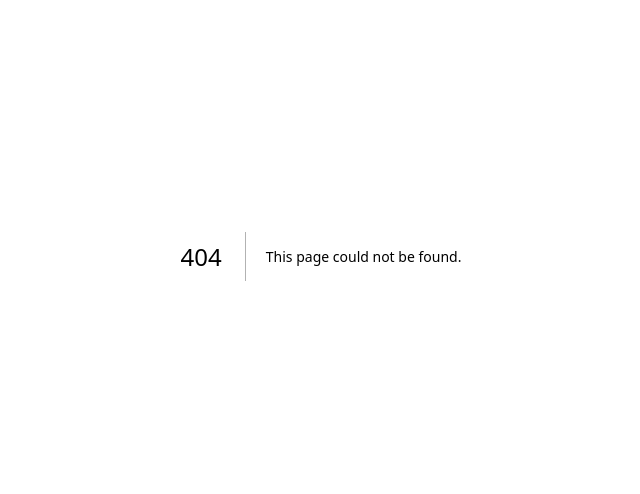
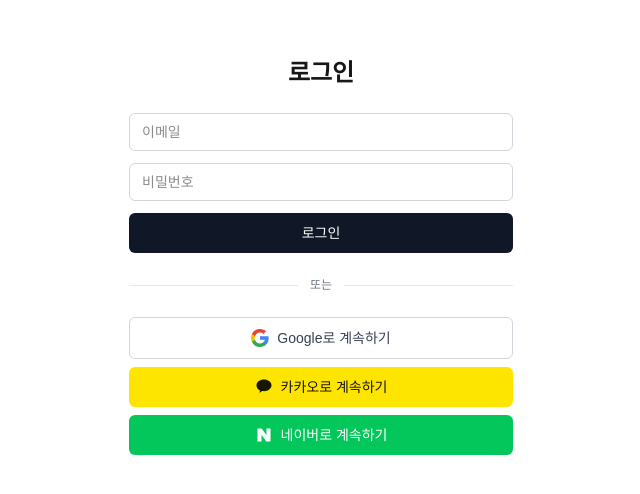
Before and after one commit to tntkorea-glitch/multi-kakako, a Next.js app: page /login in a window 1280 px wide. Before the commit this address had no page. Shown: the part 144-638 px from the top of the page, without its empty margins (319-959 px from the left). Built offline with nearby package versions, Linux system fonts and the light colour scheme.

Commit message:
chore: auto-commit from Claude Code

```diff
--- /dev/null
+++ b/src/app/login/page.tsx
@@ -0,0 +1,122 @@
+"use client";
+
+import { signIn } from "next-auth/react";
+import { useState } from "react";
+
+export default function LoginPage() {
+  const [email, setEmail] = useState("");
+  const [password, setPassword] = useState("");
+  const [loading, setLoading] = useState(false);
+  const [error, setError] = useState<string | null>(null);
+
+  const handleCredentials = async (e: React.FormEvent) => {
+    e.preventDefault();
+    setLoading(true);
+    setError(null);
+    const res = await signIn("credentials", {
+      email,
+      password,
+      redirect: false,
+    });
+    setLoading(false);
+    if (res?.error) {
+      setError("이메일 또는 비밀번호가 올바르지 않습니다.");
+      return;
+    }
+    window.location.href = "/";
+  };
+
+  return (
+    <main className="flex flex-1 items-center justify-center px-4 py-12">
+      <div className="w-full max-w-sm space-y-6">
+        <h1 className="text-2xl font-bold text-center">로그인</h1>
+
+        <form onSubmit={handleCredentials} className="space-y-3">
+          <input
+            type="email"
+            required
+            placeholder="이메일"
+            value={email}
+            onChange={(e) => setEmail(e.target.value)}
+            className="w-full rounded-md border border-gray-300 px-3 py-2 text-sm focus:outline-none focus:ring-2 focus:ring-blue-500"
+          />
+          <input
+            type="password"
+            required
+            placeholder="비밀번호"
+            value={password}
+            onChange={(e) => setPassword(e.target.value)}
+            className="w-full rounded-md border border-gray-300 px-3 py-2 text-sm focus:outline-none focus:ring-2 focus:ring-blue-500"
+          />
+          {error && <p className="text-sm text-red-600">{error}</p>}
+          <button
+            type="submit"
+            disabled={loading}
+            className="w-full rounded-md bg-gray-900 py-2.5 text-sm font-medium text-white hover:bg-gray-800 disabled:opacity-50"
+          >
+            {loading ? "로그인 중..." : "로그인"}
+          </button>
+        </form>
+
+        <div className="flex items-center gap-3">
+          <div className="h-px flex-1 bg-gray-200" />
+          <span className="text-xs text-gray-500">또는</span>
+          <div className="h-px flex-1 bg-gray-200" />
+        </div>
+
+        <div className="space-y-2">
+          <button
+            type="button"
+            onClick={() => signIn("google", { callbackUrl: "/" })}
+            className="flex w-full items-center justify-center gap-2 rounded-md border border-gray-300 bg-white py-2.5 text-sm font-medium text-gray-700 hover:bg-gray-50"
+          >
+            <svg width="18" height="18" viewBox="0 0 18 18" aria-hidden>
+              <path
+                fill="#4285F4"
+                d="M17.64 9.2c0-.637-.057-1.251-.164-1.84H9v3.481h4.844a4.14 4.14 0 01-1.796 2.716v2.258h2.908c1.702-1.567 2.684-3.874 2.684-6.615z"
+              />
+              <path
+                fill="#34A853"
+                d="M9 18c2.43 0 4.467-.806 5.956-2.184l-2.908-2.259c-.806.54-1.837.86-3.048.86-2.344 0-4.328-1.584-5.036-3.711H.957v2.332A8.997 8.997 0 009 18z"
+              />
+              <path
+                fill="#FBBC05"
+                d="M3.964 10.706A5.41 5.41 0 013.682 9c0-.593.102-1.17.282-1.706V4.962H.957A8.997 8.997 0 000 9c0 1.452.348 2.827.957 4.038l3.007-2.332z"
+              />
+              <path
+                fill="#EA4335"
+                d="M9 3.58c1.321 0 2.508.454 3.44 1.345l2.582-2.58C13.463.891 11.426 0 9 0A8.997 8.997 0 00.957 4.962L3.964 7.294C4.672 5.167 6.656 3.58 9 3.58z"
+              />
+            </svg>
+            Google로 계속하기
+          </button>
+
+          <button
+            type="button"
+            onClick={() => alert("카카오 로그인은 준비 중입니다")}
+            className="flex w-full items-center justify-center gap-2 rounded-md bg-[#FEE500] py-2.5 text-sm font-medium text-[#191600] hover:brightness-95"
+          >
+            <svg width="18" height="18" viewBox="0 0 18 18" aria-hidden>
+              <path
+                fill="#191600"
+                d="M9 1.5C4.86 1.5 1.5 4.14 1.5 7.4c0 2.1 1.4 3.94 3.51 4.98-.15.52-.54 1.87-.62 2.16-.1.36.13.36.27.27.11-.07 1.76-1.2 2.47-1.69.62.09 1.27.14 1.87.14 4.14 0 7.5-2.64 7.5-5.9S13.14 1.5 9 1.5z"
+              />
+            </svg>
+            카카오로 계속하기
+          </button>
+
+          <button
+            type="button"
+            onClick={() => alert("네이버 로그인은 준비 중입니다")}
+            className="flex w-full items-center justify-center gap-2 rounded-md bg-[#03C75A] py-2.5 text-sm font-medium text-white hover:brightness-95"
+          >
+            <svg width="18" height="18" viewBox="0 0 18 18" aria-hidden>
+              <path fill="#fff" d="M11.5 9.26L6.7 2.5H2.5v13h4V8.74l4.8 6.76h4.2v-13h-4v6.76z" />
+            </svg>
+            네이버로 계속하기
+          </button>
+        </div>
+      </div>
+    </main>
+  );
+}
```
